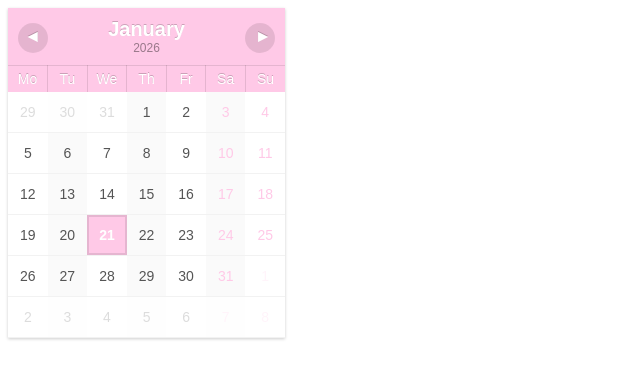
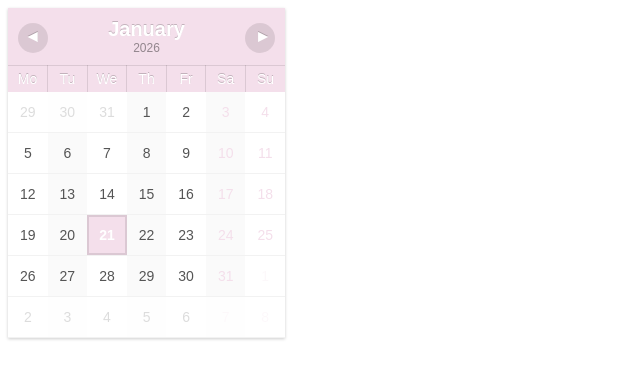
Before and after one commit to blehhhhhhhhhhhhhhh-star/notion, a plain HTML site: page index.html in a window 1280 px wide. Shown: the whole page, without its empty margins (0-640 px from the left). Drawn offline with Linux system fonts and the light colour scheme.

Commit message:
Update index.html

```diff
--- a/index.html
+++ b/index.html
@@ -63,7 +63,7 @@ td:last-child, th:last-child {
 th {
     border-top: 1px solid rgba(0,0,0,0.1);
     border-right: 1px solid rgba(0,0,0,0.1);
-    background-color: #FFC9E7;
+    background-color: #F4DFEB;
     color: #fff;
     text-shadow: 0px -1px 0px rgba(0,0,0,0.2);
     font-weight: normal;
@@ -95,11 +95,11 @@ td:nth-child(even)>span {
 }
 td:last-child>span,
 td:nth-child(6)>span {
-    color: #FFC9E7;
+    color: #F4DFEB;
 }
 td.avui>span {
     font-weight: bold;
-    background-color: #FFC9E7;
+    background-color: #F4DFEB;
     color: #fff;
     border: 2px solid rgba(0,0,0,0.1);
 }
@@ -107,7 +107,7 @@ td.fora > span {
     opacity: 0.2;
 }
 td > span:hover {
-    background: #FFE3F1;
+    background: #FFF5FA;
     color: #fff;
 }
 .boto-next, .boto-prev {
```
